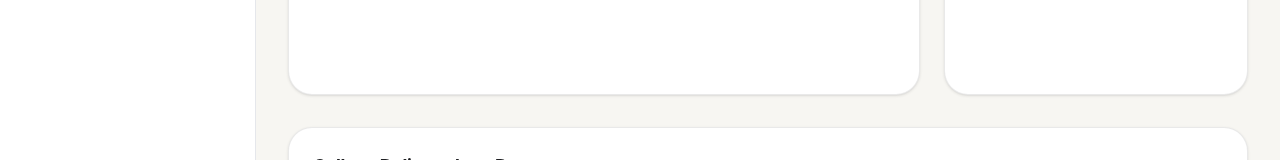
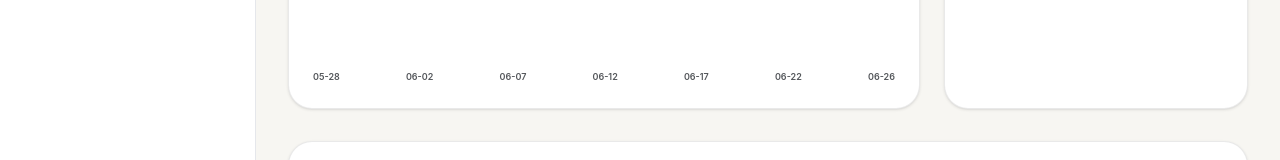
Before and after one commit to Ka-atsu/aqua-hub, a Next.js app in the folder frontend/: page /analytics in a window 1280 px wide. Shown: the part 464-624 px from the top of the page. Built offline with nearby package versions, Linux system fonts and the light colour scheme; no server answers; the database is empty.

Commit message:
feat: Enhance chart data handling in AnalyticsPage component

```diff
--- a/frontend/app/analytics/page.tsx
+++ b/frontend/app/analytics/page.tsx
@@ -1,4 +1,3 @@
-// app/analytics/page.tsx
 "use client";
 
 import { useAnalytics } from "@/hooks/useAnalytics";
@@ -30,6 +29,12 @@ export default function AnalyticsPage() {
   };
 
   const currentRangeLabel = rangeLabels[range] || "Unknown Period";
+
+  // Map daily trend to include the required 'label' property for the charts
+  const chartData = data.dailyTrend.map((d) => ({
+    ...d,
+    label: (d as any).date || "",
+  }));
 
   return (
     <div className="h-screen bg-ink-base text-ink-dark overflow-hidden flex flex-col transition-colors duration-500">
@@ -98,16 +103,12 @@ export default function AnalyticsPage() {
         <div className="grid grid-cols-1 lg:grid-cols-3 gap-6">
           {/* Revenue Trend */}
           <Panel title="Revenue Trend" className="lg:col-span-2">
-            {data.dailyTrend.length === 0 ? (
+            {chartData.length === 0 ? (
               <p className="text-sm text-ink-muted">No data for this period.</p>
             ) : (
               <>
-                <BarChart
-                  data={data.dailyTrend}
-                  valueKey="revenue"
-                  color="#00D084"
-                />
-                <AxisLabels data={data.dailyTrend} />
+                <BarChart data={chartData} valueKey="revenue" color="#00D084" />
+                <AxisLabels data={chartData} />
               </>
             )}
           </Panel>
@@ -147,16 +148,12 @@ export default function AnalyticsPage() {
 
         {/* GALLONS TREND */}
         <Panel title="Gallons Delivered per Day">
-          {data.dailyTrend.length === 0 ? (
+          {chartData.length === 0 ? (
             <p className="text-sm text-ink-muted">No data for this period.</p>
           ) : (
             <>
-              <BarChart
-                data={data.dailyTrend}
-                valueKey="gallons"
-                color="#0A4C5A"
-              />
-              <AxisLabels data={data.dailyTrend} />
+              <BarChart data={chartData} valueKey="gallons" color="#0A4C5A" />
+              <AxisLabels data={chartData} />
             </>
           )}
         </Panel>
```
